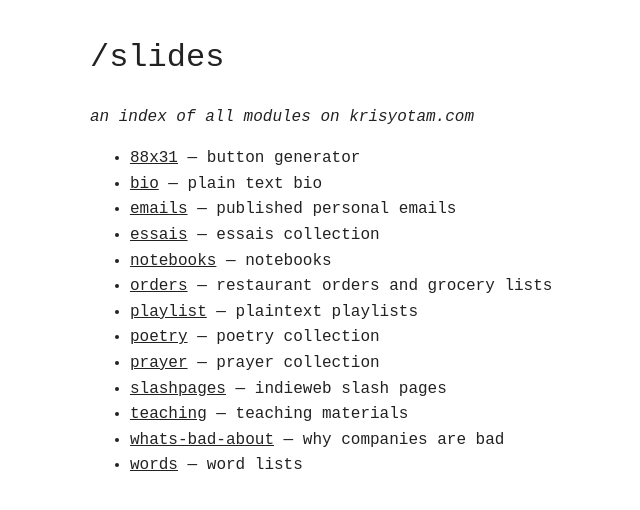
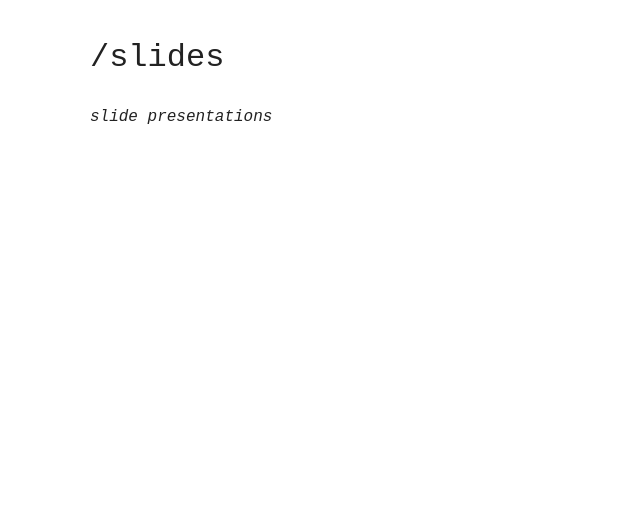
Before and after one commit to krisyotam/slides, a plain HTML site: page index.html in a window 1280 px wide. Shown: the whole page, without its empty margins (262-902 px from the left). Drawn offline with Linux system fonts and the light colour scheme.

Commit message:
fix: slides is for presentations, not module index

```diff
--- a/index.html
+++ b/index.html
@@ -8,22 +8,6 @@
 </head>
 <body>
 <h1>/slides</h1>
-<p><em>an index of all modules on krisyotam.com</em></p>
-
-<ul>
-<li><a href="/88x31">88x31</a> &mdash; button generator</li>
-<li><a href="/bio">bio</a> &mdash; plain text bio</li>
-<li><a href="/emails">emails</a> &mdash; published personal emails</li>
-<li><a href="/essais">essais</a> &mdash; essais collection</li>
-<li><a href="/notebooks">notebooks</a> &mdash; notebooks</li>
-<li><a href="/orders">orders</a> &mdash; restaurant orders and grocery lists</li>
-<li><a href="/playlist">playlist</a> &mdash; plaintext playlists</li>
-<li><a href="/poetry">poetry</a> &mdash; poetry collection</li>
-<li><a href="/prayer">prayer</a> &mdash; prayer collection</li>
-<li><a href="/slashpages">slashpages</a> &mdash; indieweb slash pages</li>
-<li><a href="/teaching">teaching</a> &mdash; teaching materials</li>
-<li><a href="/whats-bad-about">whats-bad-about</a> &mdash; why companies are bad</li>
-<li><a href="/words">words</a> &mdash; word lists</li>
-</ul>
+<p><em>slide presentations</em></p>
 </body>
 </html>
```
Also changed, not shown: 1 other file.
